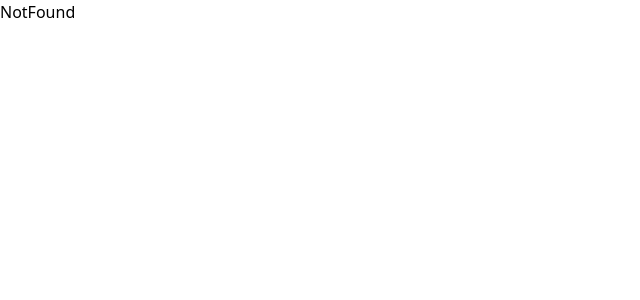
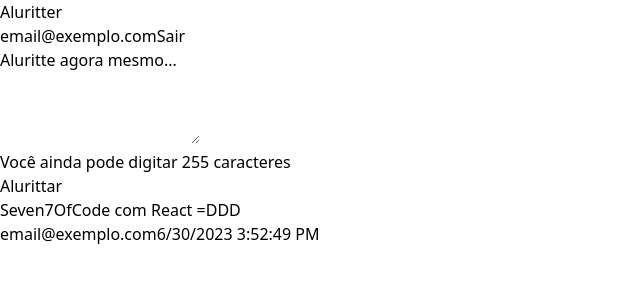
Before and after one commit to BiaFRehder/7_days_of_code, a React (Vite) app: page /home in a window 1280 px wide. Shown: the top 300 px of the page, without its empty margins (0-640 px from the left). Built offline with nearby package versions, Linux system fonts and the light colour scheme.

Commit message:
Criando as páginas de cadastro, login e home

```diff
--- a/index.html
+++ b/index.html
@@ -5,6 +5,9 @@
     <link rel="icon" type="image/svg+xml" href="/favicon.svg" />
     <meta name="viewport" content="width=device-width, initial-scale=1.0" />
     <title>7-days-of-code-react</title>
+    <link rel="preconnect" href="https://fonts.googleapis.com">
+    <link rel="preconnect" href="https://fonts.gstatic.com" crossorigin>
+    <link href="https://fonts.googleapis.com/css2?family=Roboto:ital,wght@0,100..900;1,100..900&display=swap" rel="stylesheet">
   </head>
   <body>
     <div id="root"></div>
--- a/package.json
+++ b/package.json
@@ -6,13 +6,15 @@
   "scripts": {
     "dev": "vite",
     "build": "vite build",
-    "lint": "eslint .",
+    "lint": "eslint src --ext js,jsx --report-unused-disable-directives --max-warnings 0",
     "preview": "vite preview"
   },
   "dependencies": {
+    "classnames": "^2.5.1",
     "prop-types": "^15.8.1",
     "react": "^19.2.6",
     "react-dom": "^19.2.6",
+    "react-hook-form": "^7.76.1",
     "react-router-dom": "^7.15.1"
   },
   "devDependencies": {
--- a/src/pages/Home.jsx
+++ b/src/pages/Home.jsx
@@ -1,7 +1,40 @@
 import { App } from "../layouts/App";
 
-export const Home = () => (
-    <App>
-        <h1 className="text-xl text-sky-600">Home</h1>
-    </App>
-)
+export const Home = () => {
+
+
+    return (
+        <App>
+            <div className="bg-gray-100 min-h-screen w-screen font-[Roboto]">
+                <header className="flex bg-white border-b justify-between py-2 px-5">
+                    <h1 className="text-sky-500 text-lg lowercase">Aluritter</h1>
+                    <div>
+                        <span className="text-sm text-gray-500 mr-2">email@exemplo.com</span>
+                        <button type="button" className="bg-red-500 text-white px-2 py-1 rounded text-sm lowercase hover:bg-red-600">Sair</button>
+                    </div>
+                </header>
+                <div className="container mx-auto p-10">
+                    <form>
+                        <p className="text-sm text-gray-600 pl-2">Aluritte agora mesmo...</p>
+                        <div>
+                            <textarea className="resize-none w-full border text-gray-500 p-5 my-2" max-Length={255}rows={3}></textarea>
+                        </div>
+                        <div className="flex justify-between">
+                            <p className="text-sm text-green-600">Você ainda pode digitar 255 caracteres</p>
+                            <button type="button" className="bg-sky-500 text-white rounded p-2 hover:bg-sky-600">Alurittar</button>
+                        </div>
+                    </form>
+                    <div className="pt-5">
+                        <div className="px-4 py-2 border bg-white rounded mt-5 first:mt-0">
+                            <p className="text-gray-500 py-2 mb-5">Seven7OfCode com React =DDD</p>
+                            <div className="flex justify-between">
+                                <span className="text-sm text-sky-500">email@exemplo.com</span>
+                                <time className="text-xs text-gray-500">6/30/2023 3:52:49 PM</time>
+                            </div>
+                        </div>
+                    </div>
+                </div>
+            </div>
+        </App>
+    )
+}
--- /dev/null
+++ b/src/pages/SignIn.jsx
@@ -0,0 +1,29 @@
+import React from "react"
+import { useForm } from "react-hook-form"
+import { Link } from "react-router-dom"
+import classNames from "classnames"
+
+import { App } from "../layouts/App"
+
+export const SignIn = () => {
+    return (
+        <App>
+            <div className="flex flex-col w-screen h-screen justify-center place-items-center font-[Roboto]">
+                <h1 className="text-3xl text-sky-500 pb-1">Aluritter</h1>
+                <form className="flex flex-col w-full lg:w-1/4 md: w-1/3 sm:w-1/2 px-10 sm:px-0">
+                    <div>
+                        <input className="w-full p-2 border rounded text-gray-500 border-slate-400 placeholder-slate-400" />
+                    </div>
+                    <div className="mt-2.5">
+                        <input className="w-full p-2 border rounded text-gray-500 border-slate-400 placeholder-slate-400" />
+                    </div>
+                    <button type="submit" className="bg-emerald-500 mt-5 p-2 rounded text-slate-100 hover:bg-emerald-600">Acessar plataforma</button>
+                </form>
+                <span className="text-sm mt-2 text-gray-500">
+                    Não possui uma conta?{" "}
+                    <Link to="/sign-up" className="text-sky-500 hover:underline">Crie uma agora!</Link>
+                </span>
+            </div>
+        </App>
+    )
+}
--- /dev/null
+++ b/src/pages/SignUp.jsx
@@ -0,0 +1,28 @@
+import React from "react"
+import { Link } from "react-router-dom"
+
+import { App } from "../layouts/App"
+
+export const SignUp = () => {
+    return (
+        <App>
+            <div className="flex flex-col w-screen h-screen place-items-center justify-center font-[Roboto]">
+                <h1 className="text-3xl text-sky-500 text-center pb-1">Aluritter</h1>
+                <p className="pb-5 text-gray-500">Crie uma nova conta e comece a alurittar agora mesmo</p>
+                <form className="flex flex-col w-full lg:w-1/4 md:w-1/3 sm:w-1/2 px-10 sm:px-0">
+                    <div>
+                        <input className="w-full p-2 border rounded text-gray-500 border-slate-400 placeholder-slate-400" type="email" placeholder="email@exemplo.com" />
+                        </div>
+                    <div className="mt-2.5">
+                        <input className=" w-full p-2 border rounded text-gray-500 border-slate-400 placeholder-slate-400" type="password" name="password" id="password" placeholder="Senha" />
+                        </div>
+                    <button type="submit" className="bg-emerald-500 mt-5 p-2 rounded text-slate-100 hover:bg-emerald-600">Criar uma nova conta</button>
+                </form>
+                <span className="text-sm text-gray-500 mt-2">
+                    Já possui uma conta?{" "}
+                    <Link to="/sign-in" className="text-sky-500 hover:underline">Crie uma agora!</Link>
+                </span>
+            </div>
+        </App>
+    )
+}
--- a/src/pages/index.jsx
+++ b/src/pages/index.jsx
@@ -2,12 +2,16 @@ import { BrowserRouter as Router, Route, Routes } from "react-router-dom";
 
 import { Home } from "./Home";
 import { NotFound } from "./NotFound";
+import { SignUp } from "./SignUp";
+import { SignIn } from "./SignIn";
 
 export const Pages = () => (
     <Router>
         <Routes>
-            <Route path="/" element={<Home />} />
-            <Route path="*" element={<NotFound />} />
+            <Route exact path="/sign-up" element={<SignUp /> } />
+            <Route exact path="/sign-in" element={<SignIn />} />
+            <Route exact path="/home" element={<Home />} />
+            <Route exact path="*" element={<NotFound />} />
         </Routes>
     </Router>
 )
```
Also changed, not shown: 1 other file (tests, documents, lock files or other folders).
